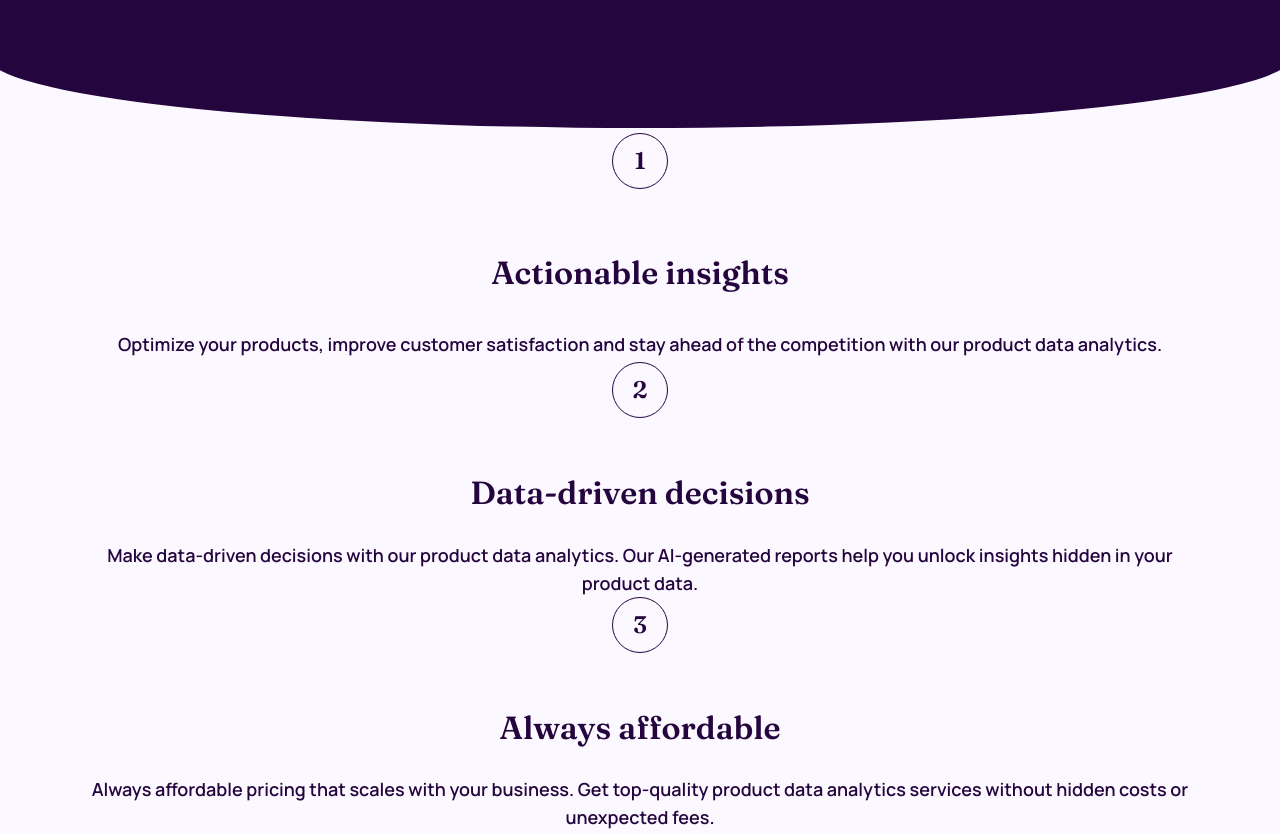
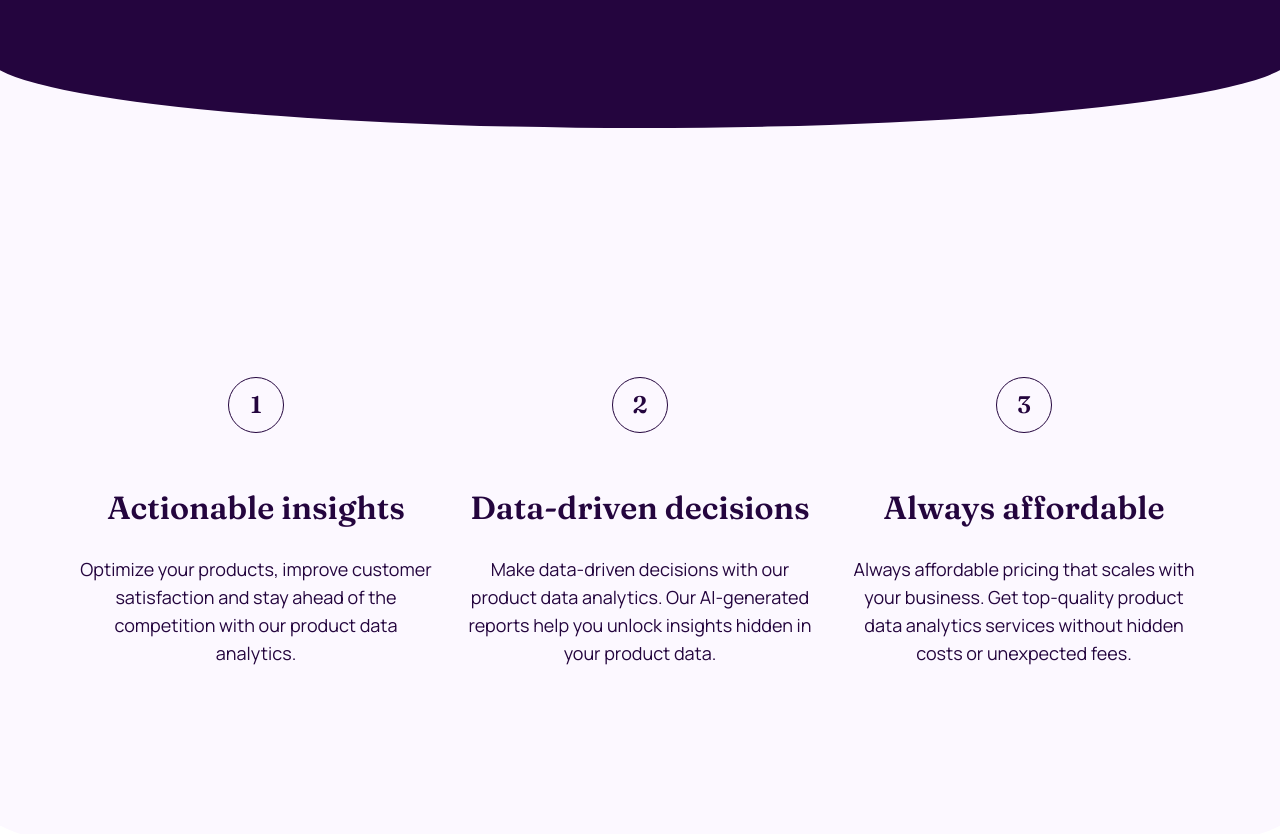
Before and after one commit to rafaeldgeo/workit-landing-page, a website: page index.html in a window 1280 px wide. Shown: the part 720-1554 px from the top of the page. Drawn offline with Linux system fonts and the light colour scheme.

Commit message:
desenvolvendo cards

```diff
--- a/index.html
+++ b/index.html
@@ -53,22 +53,23 @@
       </header>
       <main class="">
         <section class="bg-cpurple-100">
-          <ul class="grid grid-rows-3 px-5 sm:px-11 lg:px-20 text-cpurple-900">
-            <li class="grid grid-rows-[auto_auto_auto] items-center font-fraunces font-semibold">
-              <div class="flex justify-center items-center border border-cpurple-900 rounded-full w-[3rem] h-[3rem] sm:w-[3.5rem] sm:h-[3.5rem] mx-auto">                <span class="text-xl lg:text-2xl">1</span>
+          <ul class="grid grid-rows-3 lg:grid-rows-1 grid-cols-[minmax(min-content,20.9375rem)] lg:grid-cols-[minmax(min-content,22rem)_minmax(min-content,22rem)_minmax(min-content,22rem)] gap-y-8 lg:gap-y-0 lg:gap-x-8 justify-center text-cpurple-900 px-5 sm:px-11 lg:px-20 pt-16 pb-16 sm:pt-14 sm:pb-11 lg:pt-22 lg:pb-36">
+            <li class="grid grid-rows-[auto_auto_auto] items-center font-fraunces font-semibold items-start">
+              <div class="flex justify-center items-center border border-cpurple-900 rounded-full w-[3rem] h-[3rem] sm:w-[3.5rem] sm:h-[3.5rem] mx-auto">
+                <span class="text-xl lg:text-2xl">1</span>
               </div>
               <h2 class="text-2xl/[1.2] sm:text-[1.75rem] lg:text-[2rem] pt-6 pb-4 sm:pt-0 sm:pb-7 lg:pt-14 text-center sm:text-start lg:text-center">Actionable insights</h2>
-              <p class="text-base/[1.8] lg:text-lg font-manrope text-center sm:text-start lg:text-center">
+              <p class="text-base/[1.8] lg:text-lg font-manrope text-center sm:text-start lg:text-center font-normal">
                 Optimize your products, improve customer satisfaction and stay
                 ahead of the competition with our product data analytics.
               </p>
             </li>
-            <li class="grid grid-rows-[auto_auto_auto] items-center font-fraunces font-semibold">
+            <li class="grid grid-rows-[auto_auto_auto] items-center font-fraunces font-semibold items-start">
               <div class="flex justify-center items-center border border-cpurple-900 rounded-full w-[3rem] h-[3rem] sm:w-[3.5rem] sm:h-[3.5rem] mx-auto">
                 <span class="text-xl lg:text-2xl">2</span>
               </div>
               <h2 class="text-2xl/[1.2] sm:text-[1.75rem] lg:text-[2rem] pt-6 pb-4 sm:pt-0 sm:pb-7 lg:pt-14 text-center sm:text-start lg:text-center">Data-driven decisions</h2>
-              <p class="text-base/[1.8] lg:text-lg font-manrope text-center sm:text-start lg:text-center">
+              <p class="text-base/[1.8] lg:text-lg font-manrope text-center sm:text-start lg:text-center font-normal">
                 Make data-driven decisions with our product data analytics. Our
                 AI-generated reports help you unlock insights hidden in your
                 product data.
@@ -79,7 +80,7 @@
                 <span class="text-xl lg:text-2xl">3</span>
               </div>
               <h2 class="text-2xl/[1.2] sm:text-[1.75rem] lg:text-[2rem] pt-6 pb-4 sm:pt-0 sm:pb-7 lg:pt-14 text-center sm:text-start lg:text-center">Always affordable</h2>
-              <p class="text-base/[1.8] lg:text-lg font-manrope text-center sm:text-start lg:text-center">
+              <p class="text-base/[1.8] lg:text-lg font-manrope text-center sm:text-start lg:text-center font-normal">
                 Always affordable pricing that scales with your business. Get
                 top-quality product data analytics services without hidden costs
                 or unexpected fees.
--- a/src/input.css
+++ b/src/input.css
@@ -21,6 +21,7 @@ main section:nth-child(n)::before {
 
 main section:nth-child(1)::before {
   background-color: var(--color-cpurple-900);
+  margin-block-end: 5rem;
 }
 
 main section:nth-child(2)::before {
@@ -31,10 +32,18 @@ main section:nth-child(2)::before {
   main section:nth-child(n)::before {
     clip-path: ellipse(52% 100% at 50% 0%);
   }
+
+  main section:nth-child(1)::before {
+    margin-block-end: 8.5rem;
+  }
 }
 
 @media screen and (min-width: 79.99875rem) {
   main section:nth-child(n)::before {
     clip-path: ellipse(51% 100% at 50% 0%);
   }
+
+   main section:nth-child(1)::before {
+    margin-block-end: 10.0625rem;
+  }
 }
```
Also changed, not shown: src/output.css.
